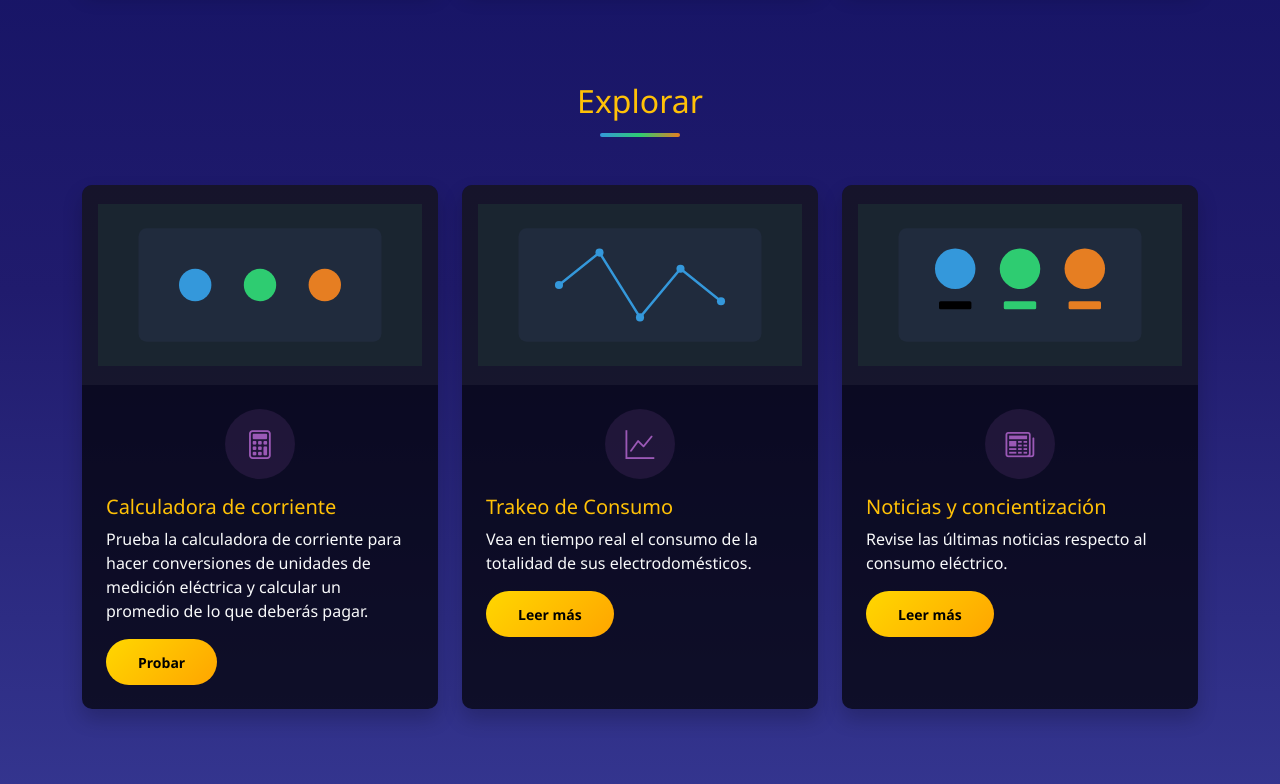
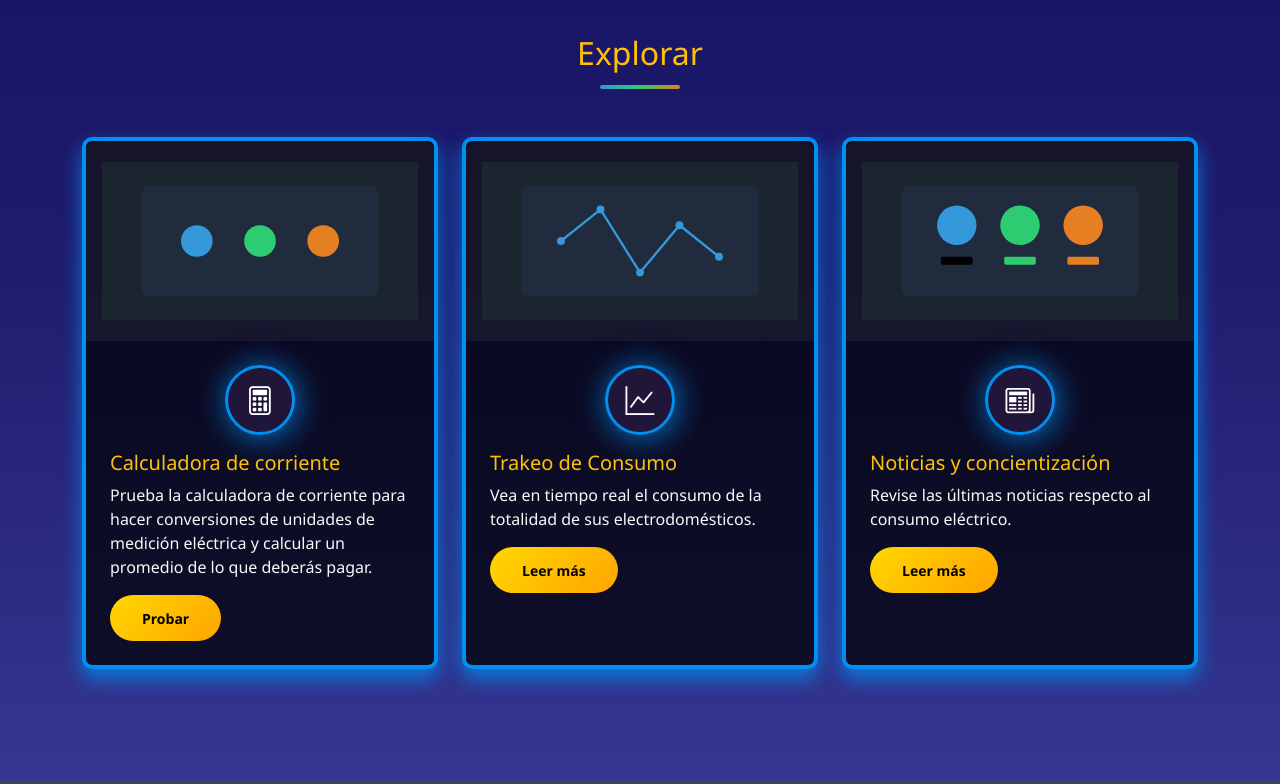
Before and after one commit to SantiagoAyala2118/PROYECTO_INTEGRADOR_ELECTROAHORRO, a website: page index.html in a window 1280 px wide. Shown: the part 1020-1804 px from the top of the page. Drawn offline with nearby package versions, Linux system fonts and the light colour scheme.

Commit message:
Se majoraron algunos aspectos del front del index.html y de la calculadora.js, también se tocó el index.css

```diff
--- a/assets/CSS/index.css
+++ b/assets/CSS/index.css
@@ -118,9 +118,11 @@ header {
 }
 
 .funcionalidad-card {
-  border: none;
+  border: solid;
   border-radius: 10px;
-  box-shadow: 0 10px 20px rgba(0, 0, 0, 0.2);
+  border-width: 4px;
+  border-color: #0290f0;
+  box-shadow: 0 10px 20px rgba(0, 144, 246, 0.773);
   transition: all 0.3s ease;
   background: rgba(0, 0, 0, 0.7);
   overflow: hidden;
@@ -130,15 +132,23 @@ header {
 
 .funcionalidad-card:hover {
   transform: translateY(-10px);
-  box-shadow: 0 15px 30px rgba(0, 0, 0, 0.3);
+  box-shadow: 0 15px 30px rgba(0, 221, 255, 0.986);
+  border-color:#51b3f5;
 }
-
 .card-img-top {
   border-radius: 10px 10px 0 0;
   height: 200px;
   object-fit: contain;
   padding: 1rem;
   background: rgba(255, 255, 255, 0.05);
+}
+
+#card-icon{
+  border: solid;
+  border-color:#0290f0;
+  color:white;
+  box-shadow: 2px 2px 30px 1px rgba(0, 144, 246, 0.773);
+
 }
 
 .section-title {
@@ -179,8 +189,4 @@ footer {
     0% { box-shadow: 0 0 0 0 rgba(255, 215, 0, 0.4); }
     70% { box-shadow: 0 0 0 15px rgba(255, 215, 0, 0); }
     100% { box-shadow: 0 0 0 0 rgba(255, 215, 0, 0); }
-<<<<<<< HEAD
   }
-=======
-  }
->>>>>>> 33ab75ec07534e74c816fea96f21d951591f8208
--- a/index.html
+++ b/index.html
@@ -80,13 +80,10 @@
               />
             </div>
           </div>
-<<<<<<< HEAD
         </div>
         <div class="container m-2 ">
           <label for="brightnessControl" class="form-label "></label>
           <input type="range" class="form-range" min="0" max="100" id="brightnessControl">
-=======
->>>>>>> 33ab75ec07534e74c816fea96f21d951591f8208
         </div>
       </div>
     </header>
@@ -155,7 +152,7 @@
                 alt="Calculadora"
               />
               <div class="card-body">
-                <div class="icon-container icon-funcionalidad mb-3">
+                <div class="icon-container icon-funcionalidad mb-3" id="card-icon">
                   <i class="bi bi-calculator"></i>
                 </div>
                 <h5 class="card-title text-warning">
@@ -181,7 +178,7 @@
                 alt="Trakeo de consumo"
               />
               <div class="card-body">
-                <div class="icon-container icon-funcionalidad mb-3">
+                <div class="icon-container icon-funcionalidad mb-3" id="card-icon">
                   <i class="bi bi-graph-up"></i>
                 </div>
                 <h5 class="card-title text-warning">Trakeo de Consumo</h5>
@@ -202,7 +199,7 @@
                 alt="Noticias"
               />
               <div class="card-body">
-                <div class="icon-container icon-funcionalidad mb-3">
+                <div class="icon-container icon-funcionalidad mb-3" id="card-icon">
                   <i class="bi bi-newspaper"></i>
                 </div>
                 <h5 class="card-title text-warning">
```
Also changed, not shown: src/calculadora.js (+19 -4 lines).
